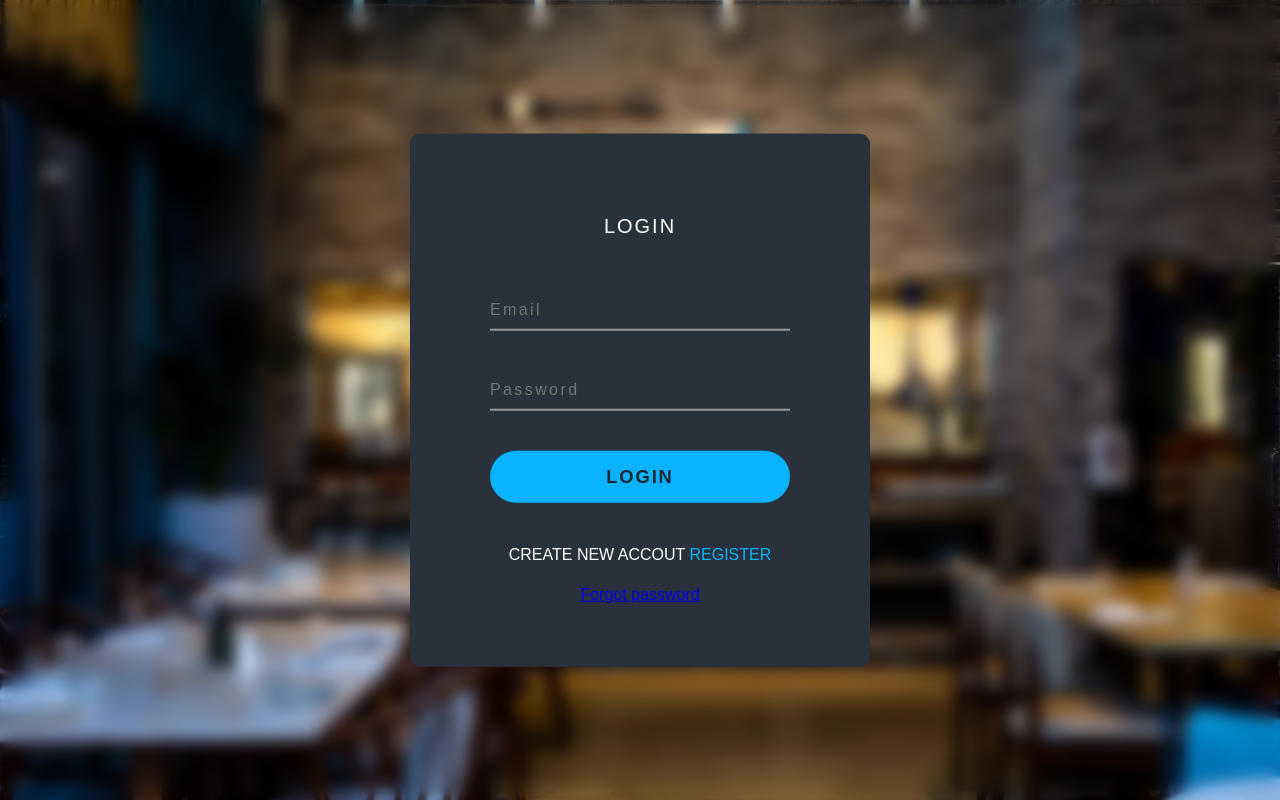
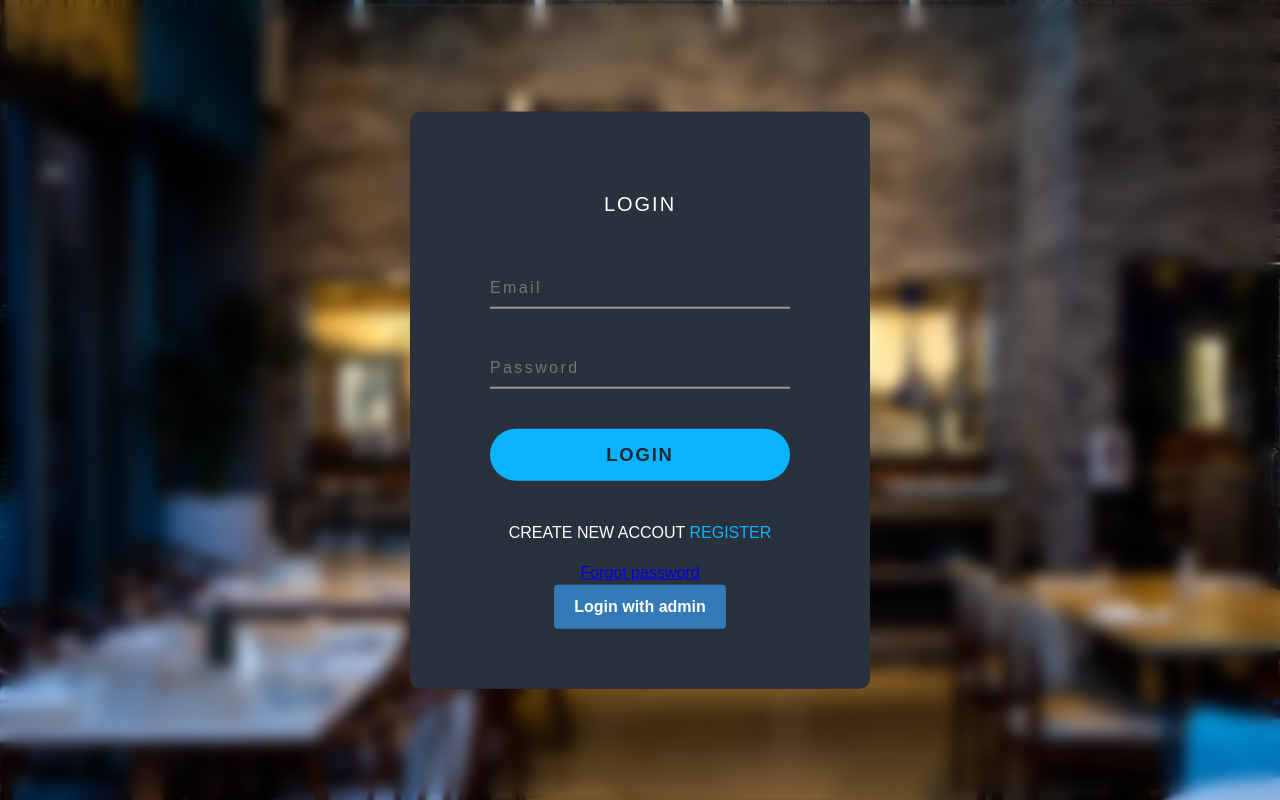
Before and after one commit to datbe2002/Table-Reservation, a React (Vite) app: page /login in a window 1280 px wide. Built offline with nearby package versions, Linux system fonts and the light colour scheme.

Commit message:
phan quyen

```diff
--- a/src/pages/auth/login/LoginPage.jsx
+++ b/src/pages/auth/login/LoginPage.jsx
@@ -3,8 +3,8 @@ import "./login.css";
 import { Link, useNavigate } from "react-router-dom";
 import { login } from "../../../redux/slice/authSlice";
 import { useDispatch } from "react-redux";
-import { ToastContainer, toast } from 'react-toastify';
-import 'react-toastify/dist/ReactToastify.css';
+import { ToastContainer, toast } from "react-toastify";
+import "react-toastify/dist/ReactToastify.css";
 
 const LoginPage = () => {
   const [email, setEmail] = useState("");
@@ -53,7 +53,12 @@ const LoginPage = () => {
           <p>
             Create new accout <Link to="/register">Register</Link>
           </p>
+          <div>
             <Link to="/forgotPassword">Forgot password</Link>
+          </div>
+          <div>
+            <Link className="login-with-admin-button" to="/admin/login">Login with admin</Link>
+          </div>
         </form>
       </div>
       <ToastContainer />
--- a/src/pages/auth/login/login.css
+++ b/src/pages/auth/login/login.css
@@ -103,3 +103,16 @@ form p a {
 .errorMessage {
   color: red;
 }
+.login-with-admin-button {
+  display: inline-block;
+  padding: 10px 20px;
+  background-color: #337ab7;
+  color: #fff;
+  text-decoration: none;
+  border-radius: 4px;
+  font-weight: bold;
+}
+
+.login-with-admin-button:hover {
+  background-color: #286090;
+}
--- a/src/router/router.jsx
+++ b/src/router/router.jsx
@@ -1,4 +1,8 @@
-import { useLocation, useRoutes } from "react-router-dom";
+import {
+  Navigate,
+  useLocation,
+  useRoutes,
+} from "react-router-dom";
 import { AnimatePresence } from "framer-motion";
 import React from "react";
 import LoginPage from "../pages/auth/login/LoginPage";
@@ -22,7 +26,7 @@ import History from "../pages/main/history_user/History";
 import { useSelector } from "react-redux";
 
 export default function Router() {
-const userDTO = useSelector((state) => state.auth.userDTO);
+  const userDTO = useSelector((state) => state.auth.userDTO);
   const element = useRoutes([
     {
       path: "/login",
@@ -49,11 +53,12 @@ const userDTO = useSelector((state) => state.auth.userDTO);
       children: [
         {
           path: "/pageManager",
-          element: <ManagerPage />,
+          element: userDTO.role === "Admin" ? <ManagerPage /> : null,
+
         },
         {
           path: "/listReservation",
-          element: <ListReservation />,
+          element: userDTO.role === "Manager" ? <ListReservation /> : null,
         },
         {
           path: "/reservation/detail/:_reservationId",
@@ -94,12 +99,14 @@ const userDTO = useSelector((state) => state.auth.userDTO);
       ],
     },
   ]);
-  const location = useLocation();
 
   if (!element) return null;
   return (
     <AnimatePresence mode="wait" initial={false}>
-      {React.cloneElement(element, { key: location.pathname })}
+      {React.cloneElement(
+        element,
+        { key: location.pathname }
+      )}
     </AnimatePresence>
   );
 }
```
Lines whose indentation alone changed are shown as unchanged.
